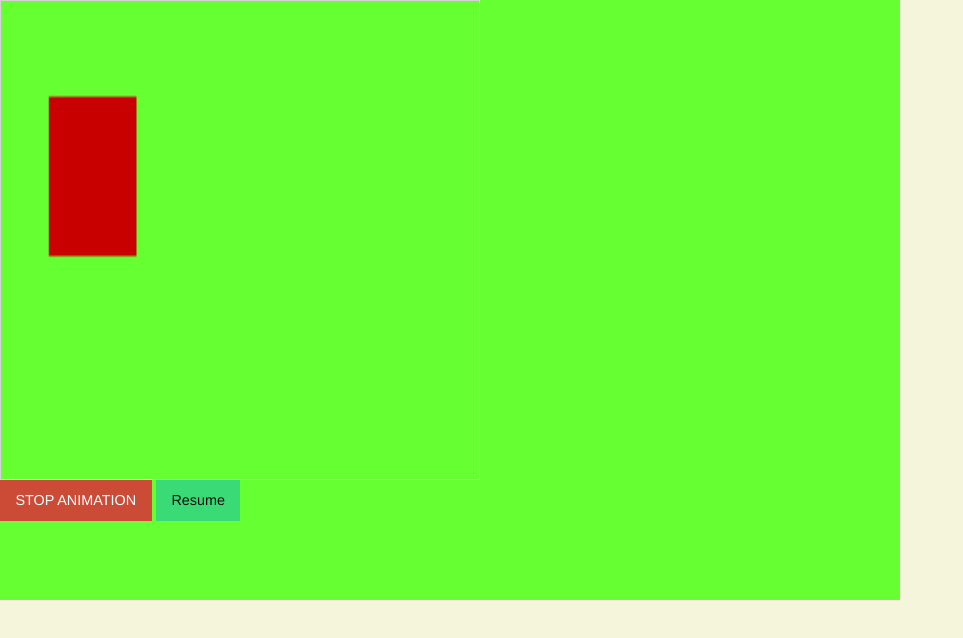
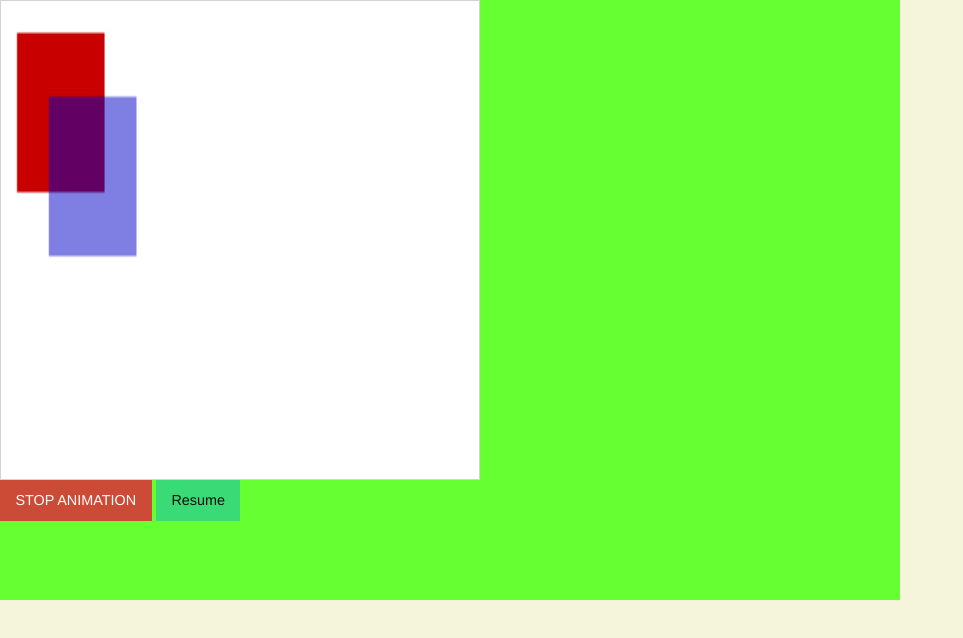
Before and after one commit to fnspecter69/Webdemo, a plain HTML site: page index.html in a window 1280 px wide. Shown: the whole page, without its empty margins (0-963 px from the left). Drawn offline with nearby package versions, Linux system fonts and the light colour scheme.

Commit message:
make simple drawing

```diff
--- a/css/main.css
+++ b/css/main.css
@@ -30,4 +30,5 @@ body{
   width: 480px;
   height: 480px;
   border: 1px solid #d3d3d3;
+  background-color: white;
 }
--- a/js/animate.js
+++ b/js/animate.js
@@ -35,11 +35,13 @@ function start() {
 */
 function draw() {
   var canvas = document.getElementById('glcanvas');
-  if(canvas.getContext){
-    var ctx = canvas.getContext('2d');
-    ctx.fillStyle = "rgb(200, 0, 0)";
-    ctx.fillRect(30, 30, 55, 50);
+      if (canvas.getContext) {
+        var ctx = canvas.getContext("2d");
 
+        ctx.fillStyle = "rgb(200,0,0)";
+        ctx.fillRect (10, 10, 55, 50);
 
-  }
+        ctx.fillStyle = "rgba(0, 0, 200, 0.5)";
+        ctx.fillRect (30, 30, 55, 50);
+      }
 }
```
Also changed, not shown: index.html (+3 -3 lines).
